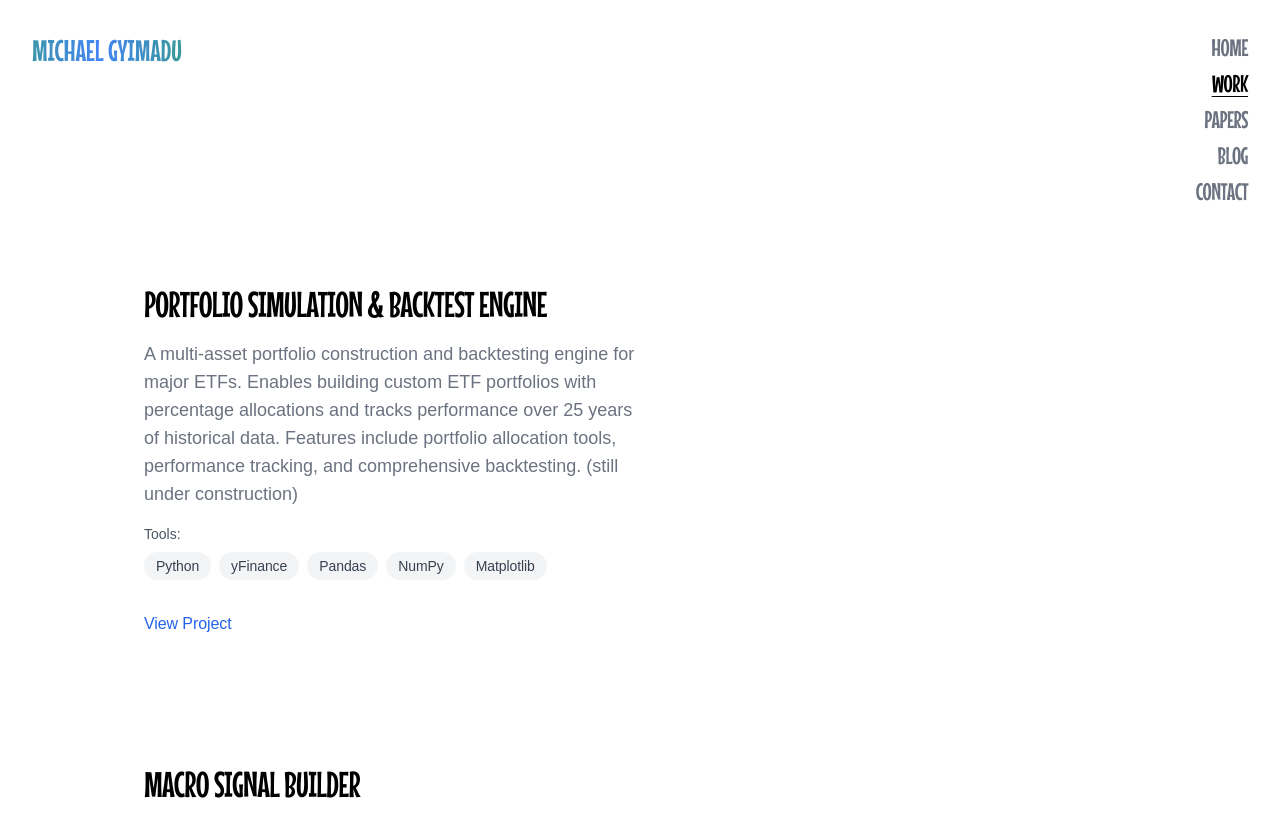
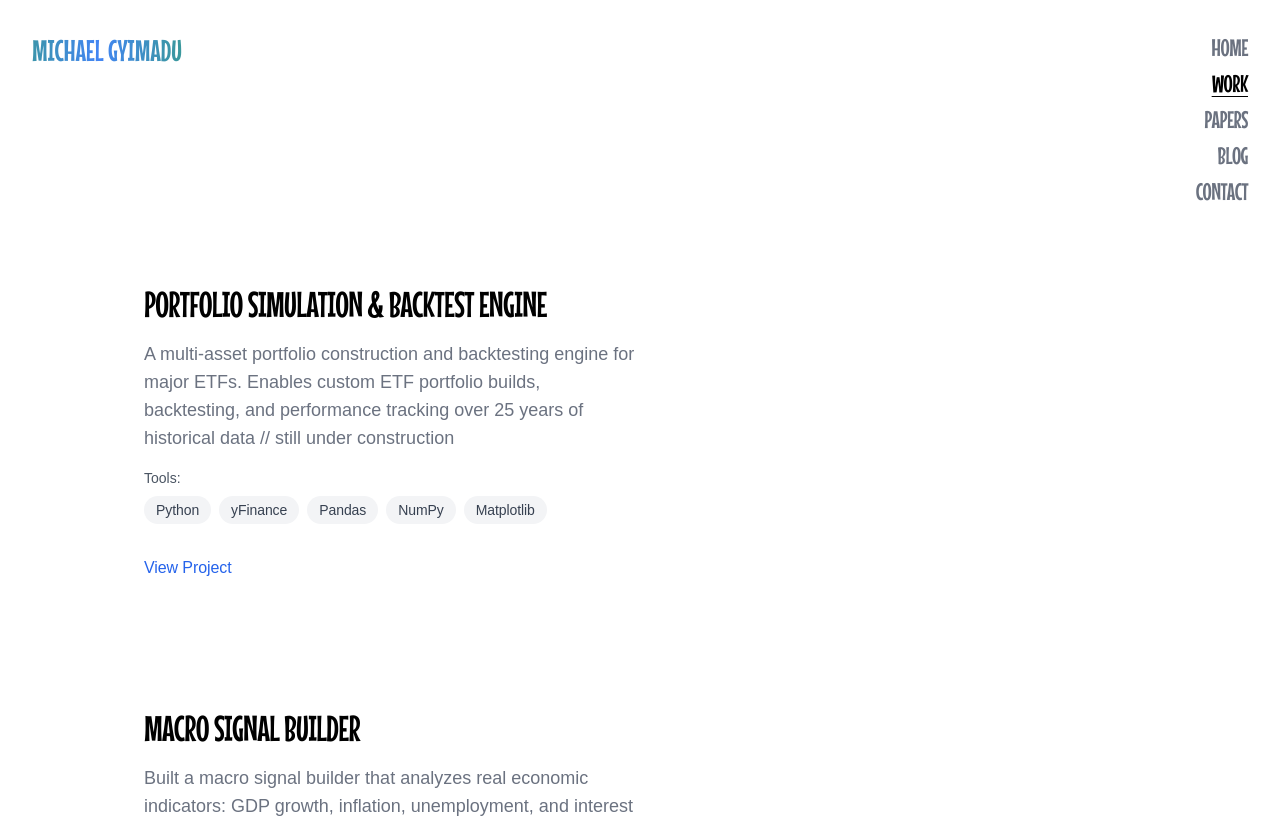
Before and after one commit to gyimadu/portfolio, a Next.js app: page /portfolio in a window 1280 px wide. Shown: the top 818 px of the page. Built offline with nearby package versions, Linux system fonts and the light colour scheme; a web font is replaced by a local one.

Commit message:
minor updates to portfolio page

```diff
--- a/src/app/portfolio/page.tsx
+++ b/src/app/portfolio/page.tsx
@@ -15,7 +15,7 @@ export default function Portfolio() {
     },*/
     {
       title: "Portfolio Simulation & Backtest Engine",
-      description: "A multi-asset portfolio construction and backtesting engine for major ETFs. Enables building custom ETF portfolios with percentage allocations and tracks performance over 25 years of historical data. Features include portfolio allocation tools, performance tracking, and comprehensive backtesting. (still under construction)",
+      description: "A multi-asset portfolio construction and backtesting engine for major ETFs. Enables custom ETF portfolio builds, backtesting, and performance tracking over 25 years of historical data // still under construction",
       tools: ["Python", "yFinance", "Pandas", "NumPy", "Matplotlib"],
       link: "https://github.com/gyimadu/portfolio-backtest-engine"
     },
```
